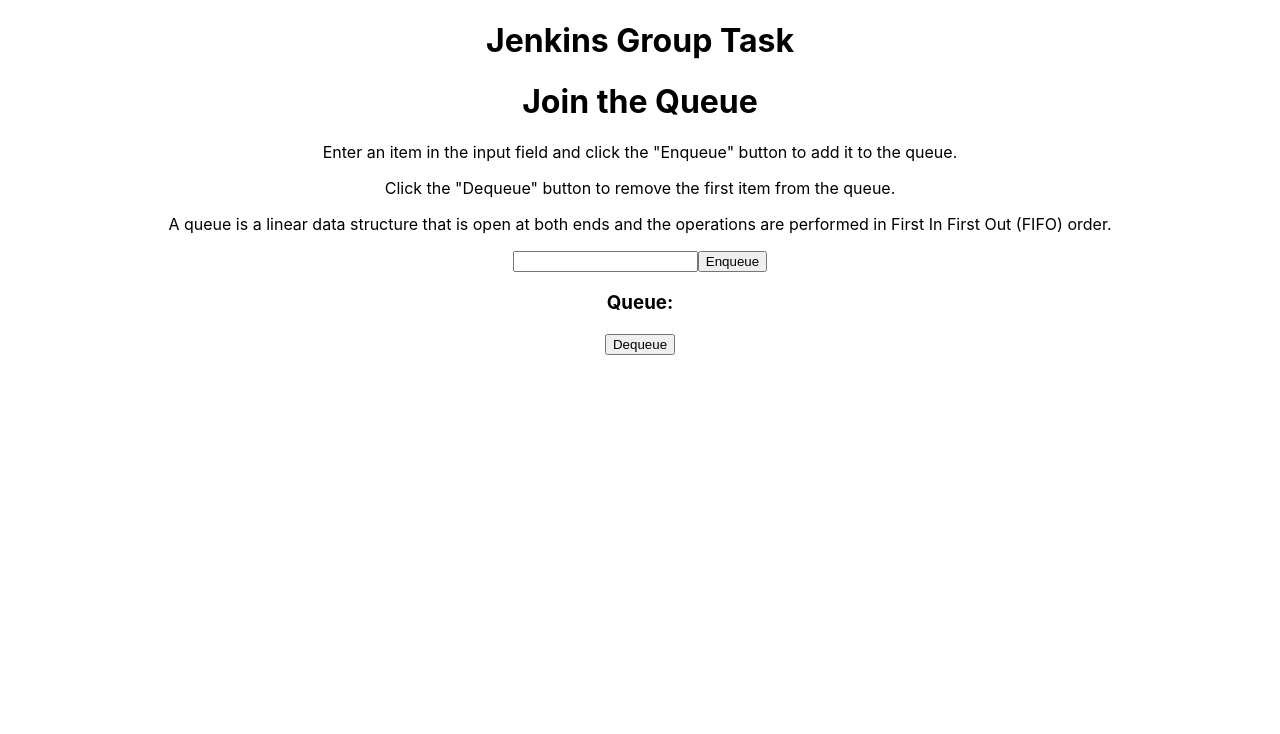
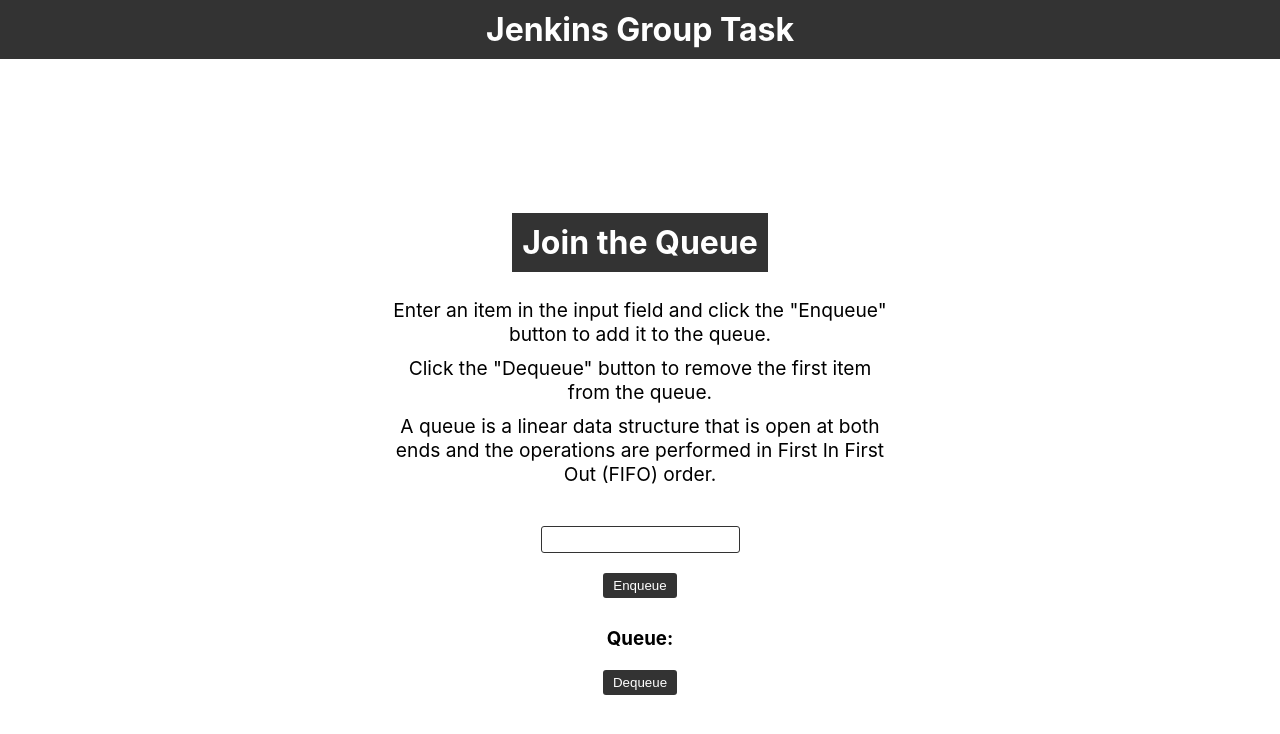
Before and after one commit to fsuh/JenkinsGroupTask, a React (Create React App) app: page / in a window 1280 px wide. Shown: the top 734 px of the page. Built offline with nearby package versions, Linux system fonts and the light colour scheme.

Commit message:
Style queue

```diff
--- a/src/App.css
+++ b/src/App.css
@@ -1,38 +1,89 @@
 .App {
-  text-align: center;
+  width: 100vw;
+  height: 100vh;
 }
 
-.App-logo {
-  height: 40vmin;
-  pointer-events: none;
+.App h1 {
+  text-align: center;
+  margin: 0;
+  padding: 10px;
+  background-color: #333;
+  color: #fff;
 }
 
-@media (prefers-reduced-motion: no-preference) {
-  .App-logo {
-    animation: App-logo-spin infinite 20s linear;
-  }
-}
-
-.App-header {
-  background-color: #282c34;
-  min-height: 100vh;
+.queue {
   display: flex;
   flex-direction: column;
   align-items: center;
   justify-content: center;
-  font-size: calc(10px + 2vmin);
-  color: white;
+  height: 100%;
 }
 
-.App-link {
-  color: #61dafb;
+.queue .contents {
+  display: flex;
+  flex-direction: column;
+  align-items: center;
+  width: 50%;
+  padding: 10px;
+  margin: 1rem auto;
+  max-width: 500px;
+  background: #ffffff7d;
 }
 
-@keyframes App-logo-spin {
-  from {
-    transform: rotate(0deg);
-  }
-  to {
-    transform: rotate(360deg);
-  }
+.queue .contents p {
+  font-size: 1.2rem;
 }
+
+.header {
+  display: flex;
+  flex-direction: column;
+  align-items: center;
+  margin-bottom: 1rem;
+}
+
+input[type="text"] {
+  margin: 10px;
+  padding: 5px 10px;
+  border-radius: 3px;
+  border: 1px solid #333;
+}
+
+button {
+  margin: 10px;
+  padding: 5px 10px;
+  border-radius: 3px;
+  background-color: #333;
+  color: #fff;
+  border: none;
+  cursor: pointer;
+}
+
+h3 {
+  margin-bottom: 10px;
+}
+
+ul {
+  display: flex;
+  flex-direction: row;
+  flex-wrap: wrap;
+  list-style: none;
+  padding: 0;
+  margin: 0;
+}
+
+li {
+  margin: 5px 3px;
+  padding: 5px 10px;
+  background-color: #eee;
+  border-radius: 3px;
+}
+
+.instructions {
+  text-align: center;
+  margin-bottom: 20px;
+}
+
+.instructions p {
+  margin: 10px 0;
+  font-size: 16px;
+}
```
